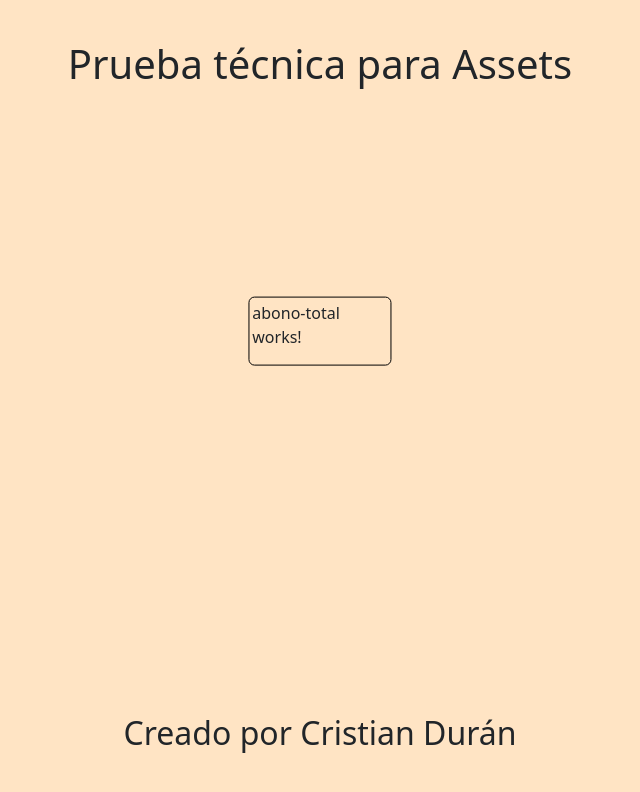
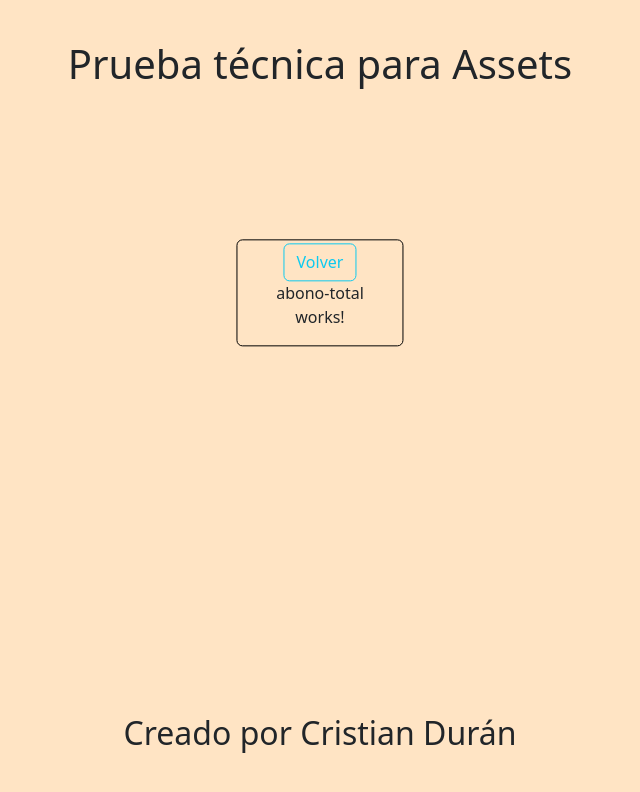
Before and after one commit to MagicDog12/assets-app, an Angular app in the folder frontend/: page /abono-total in a window 1280 px wide. Shown: the top 792 px of the page, without its empty margins (320-960 px from the left). Built offline with nearby package versions, Linux system fonts and the light colour scheme.

Commit message:
add style

```diff
--- a/frontend/src/app/abono-total/abono-total.component.css
+++ b/frontend/src/app/abono-total/abono-total.component.css
@@ -0,0 +1,9 @@
+.container {
+    width: 100%;
+}
+
+.box {
+    width: 80%;
+    margin: 0 auto;
+    text-align: center;
+}
--- a/frontend/src/app/abono-total/abono-total.component.html
+++ b/frontend/src/app/abono-total/abono-total.component.html
@@ -1 +1,8 @@
-<p>abono-total works!</p>
+<div class="container">
+    <div class="box">
+        <div class="btn-group" role="group" aria-label="Basic outlined example">
+            <button type="button" class="btn btn-outline-info" routerLink="/">Volver</button>
+        </div>
+        <p>abono-total works!</p>
+    </div>
+</div>
--- a/frontend/src/app/info-clientes/info-clientes.component.css
+++ b/frontend/src/app/info-clientes/info-clientes.component.css
@@ -0,0 +1,9 @@
+.container {
+    width: 100%;
+}
+
+.box {
+    width: 80%;
+    margin: 0 auto;
+    text-align: center;
+}
--- a/frontend/src/app/info-clientes/info-clientes.component.html
+++ b/frontend/src/app/info-clientes/info-clientes.component.html
@@ -1 +1,8 @@
-<p>info-clientes works!</p>
+<div class="container">
+    <div class="box">
+        <div class="btn-group" role="group" aria-label="Basic outlined example">
+            <button type="button" class="btn btn-outline-info" routerLink="/">Volver</button>
+        </div>
+        <p>info-clientes works!</p>
+    </div>
+</div>
--- a/frontend/src/app/info-gestores/info-gestores.component.css
+++ b/frontend/src/app/info-gestores/info-gestores.component.css
@@ -0,0 +1,9 @@
+.container {
+    width: 100%;
+}
+
+.box {
+    width: 80%;
+    margin: 0 auto;
+    text-align: center;
+}
--- a/frontend/src/app/info-gestores/info-gestores.component.html
+++ b/frontend/src/app/info-gestores/info-gestores.component.html
@@ -1 +1,8 @@
-<p>info-gestores works!</p>
+<div class="container">
+    <div class="box">
+        <div class="btn-group" role="group" aria-label="Basic outlined example">
+            <button type="button" class="btn btn-outline-info" routerLink="/">Volver</button>
+        </div>
+        <p>info-gestores works!</p>
+    </div>
+</div>
--- a/frontend/src/app/monto-total/monto-total.component.css
+++ b/frontend/src/app/monto-total/monto-total.component.css
@@ -0,0 +1,9 @@
+.container {
+    width: 100%;
+}
+
+.box {
+    width: 80%;
+    margin: 0 auto;
+    text-align: center;
+}
--- a/frontend/src/app/monto-total/monto-total.component.html
+++ b/frontend/src/app/monto-total/monto-total.component.html
@@ -1 +1,8 @@
-<p>monto-total works!</p>
+<div class="container">
+    <div class="box">
+        <div class="btn-group" role="group" aria-label="Basic outlined example">
+            <button type="button" class="btn btn-outline-info" routerLink="/">Volver</button>
+        </div>
+        <p>monto-total works!</p>
+    </div>
+</div>
```
